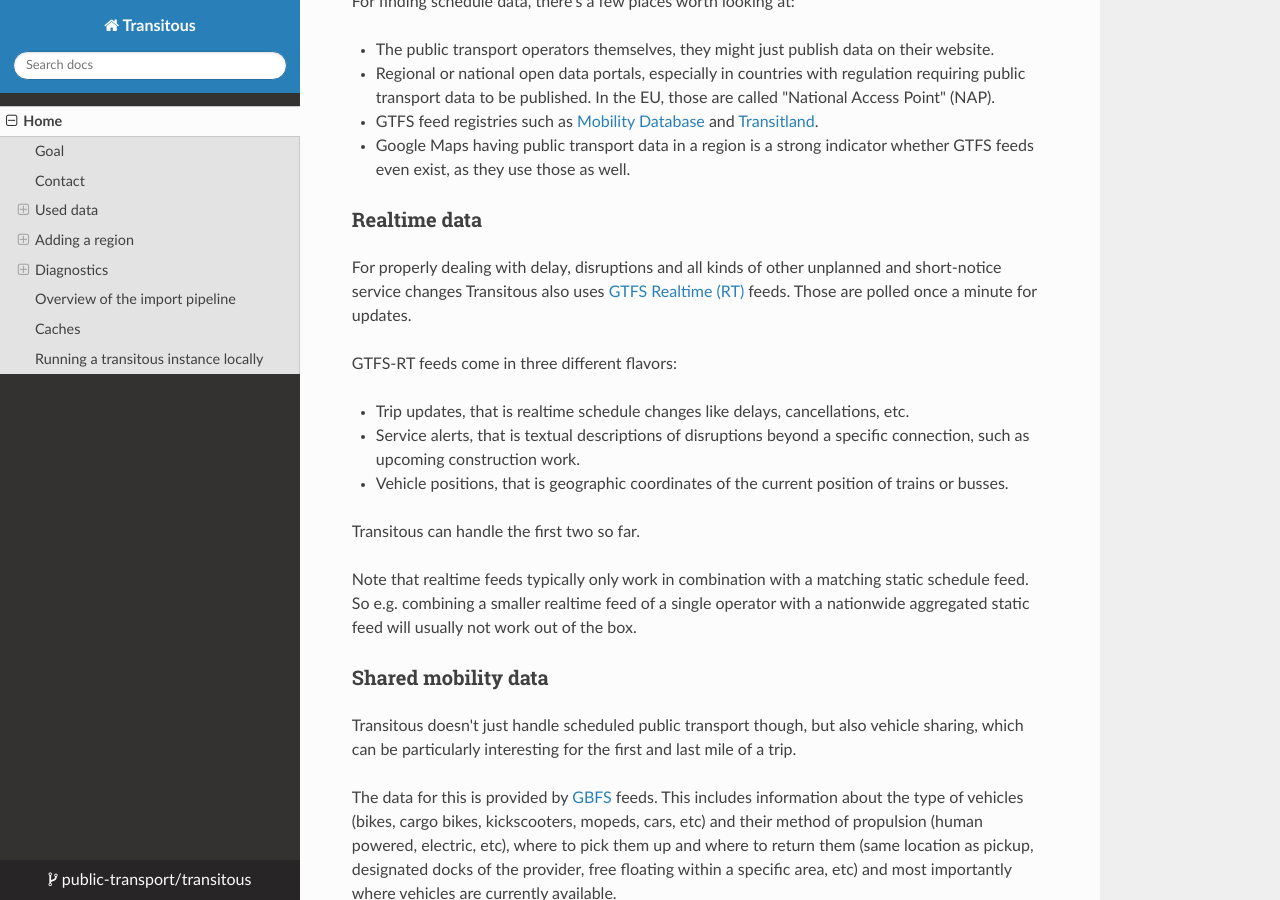
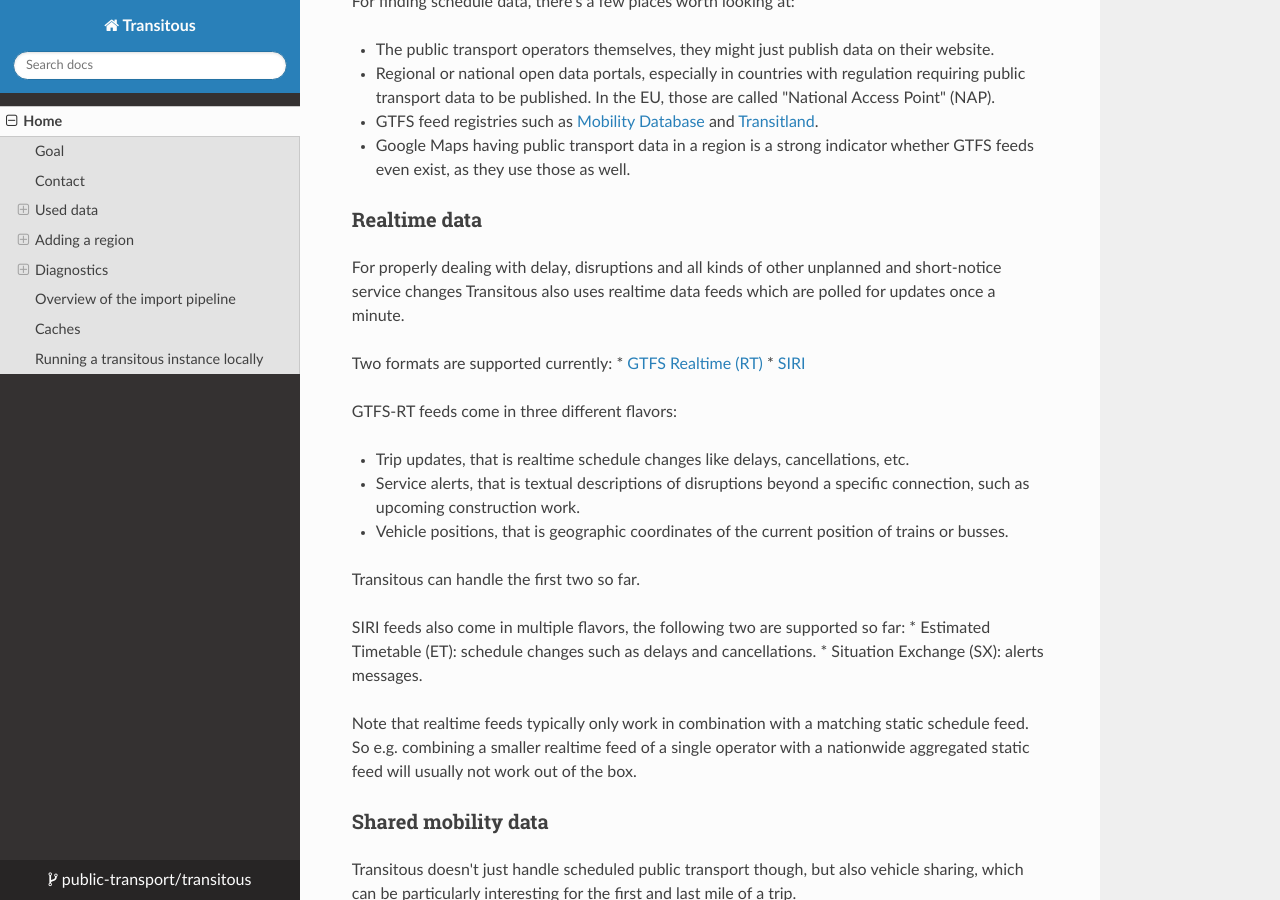
Before and after one commit to public-transport/transitous, an MkDocs documentation site: the page built from docs/docs/index.md, in a window 1280 px wide and 900 px high, scrolled down 1060 px. Built offline with MkDocs 1.6.1, drawn with Linux system fonts in a browser that asks for light colours; nearby versions of some CDN libraries; some of the changed text lies outside the part shown.

Commit message:
Add support for SIRI feeds

````diff
--- a/docs/docs/index.md
+++ b/docs/docs/index.md
@@ -62,8 +62,11 @@
 ### Realtime data
 
 For properly dealing with delay, disruptions and all kinds of other unplanned
-and short-notice service changes Transitous also uses [GTFS Realtime (RT)](https://gtfs.org/documentation/realtime/reference/) feeds.
-Those are polled once a minute for updates.
+and short-notice service changes Transitous also uses realtime data feeds which are polled for updates once a minute.
+
+Two formats are supported currently:
+* [GTFS Realtime (RT)](https://gtfs.org/documentation/realtime/reference/)
+* [SIRI](https://transmodel-cen.eu/index.php/siri/)
 
 GTFS-RT feeds come in three different flavors:
 
@@ -72,6 +75,10 @@
 * Vehicle positions, that is geographic coordinates of the current position of trains or busses.
 
 Transitous can handle the first two so far.
+
+SIRI feeds also come in multiple flavors, the following two are supported so far:
+* Estimated Timetable (ET): schedule changes such as delays and cancellations.
+* Situation Exchange (SX): alerts messages.
 
 Note that realtime feeds typically only work in combination with a matching static schedule feed. So e.g. combining a smaller realtime feed
 of a single operator with a nationwide aggregated static feed will usually not work out of the box.
@@ -183,7 +190,7 @@
 GTFS-RT feeds contain updates for a GTFS feed.
 In order to know which feed to apply the updates to, their name must match the name of the static timetable.
 Each source can either be of `type` `mobility-database`, `transitland-atlas` or `url`.
-In the case of the `url` type, the field `spec` needs to be set to `gtfs-rt`.
+In the case of the `url` type, the field `spec` needs to be set to `gtfs-rt`, `siri` or `siri-json`.
 
 This example applies the updates to the `lviv` feed:
 ```
@@ -283,7 +290,7 @@
 Option Name            | Description
 ---------------------- | ------------------------------------------------------------------------------------------------------------------------------------
 `type`                 | `http`, `mobility-database`, `transitland-atlas` or `url`. Url sources are not downloaded, but passed to MOTIS as URL. This is used for realtime feeds.
-`spec`                 | `gtfs`, `gtfs-rt`, `gbfs` or `netex`. `gtfs-rt` and `netex` may only be used when `type` is `url`.
+`spec`                 | `gtfs`, `gtfs-rt`, `gbfs`, `netex`, `siri` or `siri_json`. `gtfs-rt`, `netex`, `siri` and `siri_json` may only be used when `type` is `url`.
 `fix`                  | Fix / drop fields that are not correct.
 `skip`                 | Don't download or use this feed.
 `skip-reason`          | Reason for why this feed can't be used right now.
@@ -379,6 +386,8 @@
 ```
 
 The Protocol Buffers schema file needed for this can be downloaded [here](https://gtfs.org/documentation/realtime/gtfs-realtime.proto).
+
+SIRI feeds are XML files and as such can be inspected with a regular text editor.
 
 To see the realtime coverage available in Transitous, you can toggle the color coding of vehicles
 on [its map view](https://api.transitous.org/) in the upper right corner. A green/yellow/red gradient shows the amount
````
Also changed, not shown: 1 other file.
